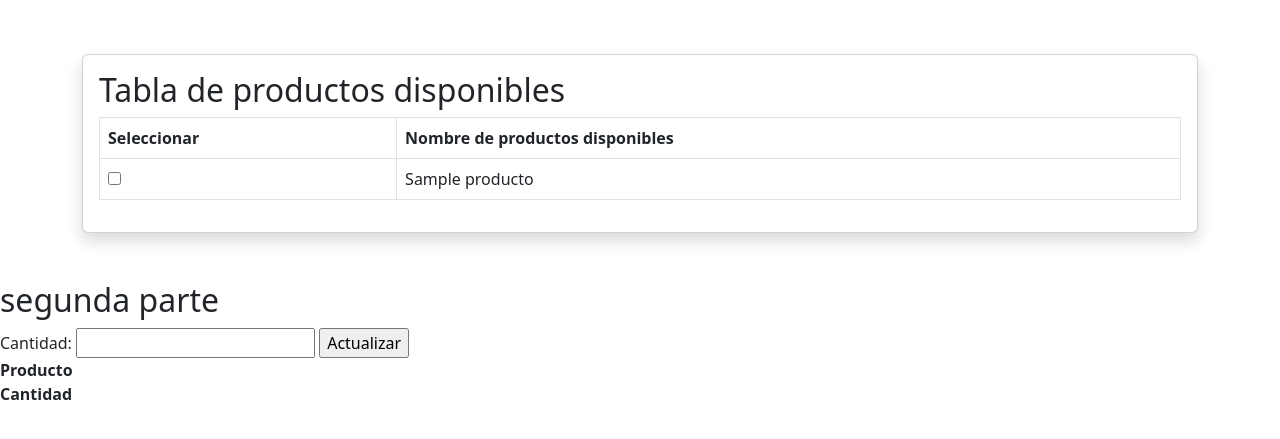
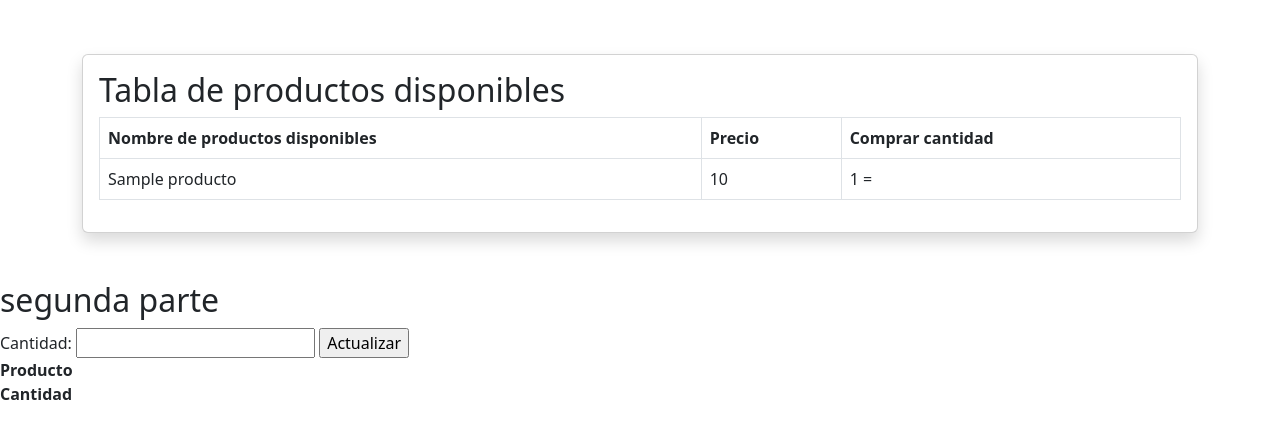
Before and after one commit to yessid-22/zerofood, a Flask app: page /donar in a window 1280 px wide. Shown: the part 336-775 px from the top of the page. Run offline with Flask 3, Linux system fonts and the light colour scheme; tables that the repository leaves empty or names only in its code hold one stand-in row (values such as "Sample post"); some libraries are stand-ins or nearby versions.

Commit message:
Intentar ver la cantidad

```diff
--- a/app/app.py
+++ b/app/app.py
@@ -75,7 +75,7 @@
 def donar():
     nom_pag = {'Titulo':'Formulario para donar'}
     cursor = conexion.connection.cursor()
-    sql = "SELECT nombre_producto FROM productos"
+    sql = "SELECT productos.*, cantidad_disponible.cantidad_id FROM productos INNER JOIN cantidad_disponible ON productos.cantidad_id = cantidad_disponible.cantidad_id"
     cursor.execute(sql)
     ls_productos = cursor.fetchall()
 
--- a/app/templates/donar.html
+++ b/app/templates/donar.html
@@ -17,8 +17,10 @@
             <table class="table table-bordered">
                 <thead>
                     <tr>
-                        <th scope="col">Seleccionar</th>
+
                         <th scope="col">Nombre de productos disponibles</th>
+                        <th scope="col">Precio</th>
+                        <th scope="col">Comprar cantidad</th>
                     </tr>
                 </thead>
 
@@ -27,8 +29,9 @@
                     {% for producto in data %}
                         <tr>
                             <!--listar por super_id y nombre-->
-                            <td><input type="checkbox" name="select[]" value=""></td>
                             <td>{{ producto.nombre_producto }}</td>
+                            <td>{{ producto.precio }}</td>
+                            <td>1 = {{ producto[1]}}</td>
                         </tr>
                     {% endfor %}
                 </tbody>
```
Also changed, not shown: README.md.
